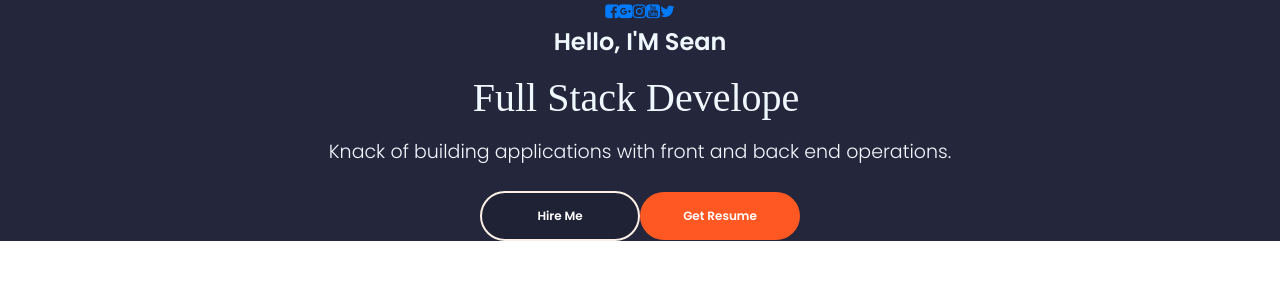
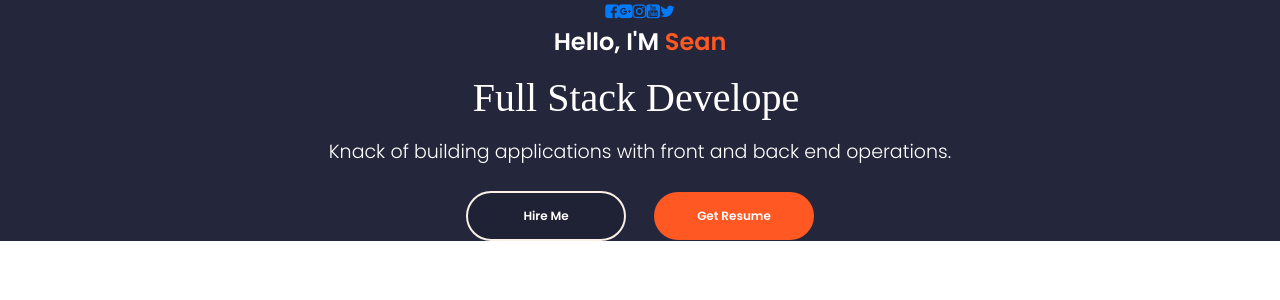
Before and after one commit to seannbannon/myportfolio, a React (Create React App) app in the folder portfolio/: page / in a window 1280 px wide. Shown: the top 300 px of the page. Built offline with nearby package versions, Linux system fonts and the light colour scheme; a web font is replaced by a local one.

Commit message:
fix highlighted text css error

```diff
--- a/portfolio/src/PortfolioContainer/Home/Profile.css
+++ b/portfolio/src/PortfolioContainer/Home/Profile.css
@@ -30,11 +30,11 @@
 }
 
 .primary-text{
-    color: (--white);
+    color: #ffffff;
 }
 
 .highlighted-text{
-    color: ( --dark-orange);
+    color: #FF5823;
 }
 
 .profile-role-tagline{
@@ -42,3 +42,13 @@
     margin: 5px 0 0 0;
     font-family: "Poppins Light";
 }
+
+.profile-options .highlighted-btn{
+    margin: 0 0 0 28px;
+}
+
+.profile-options .highlighted-btn:hover{
+    margin: 0 0 0 28px;
+    background-color: cornsilk;
+    color: #111;
+}
```
